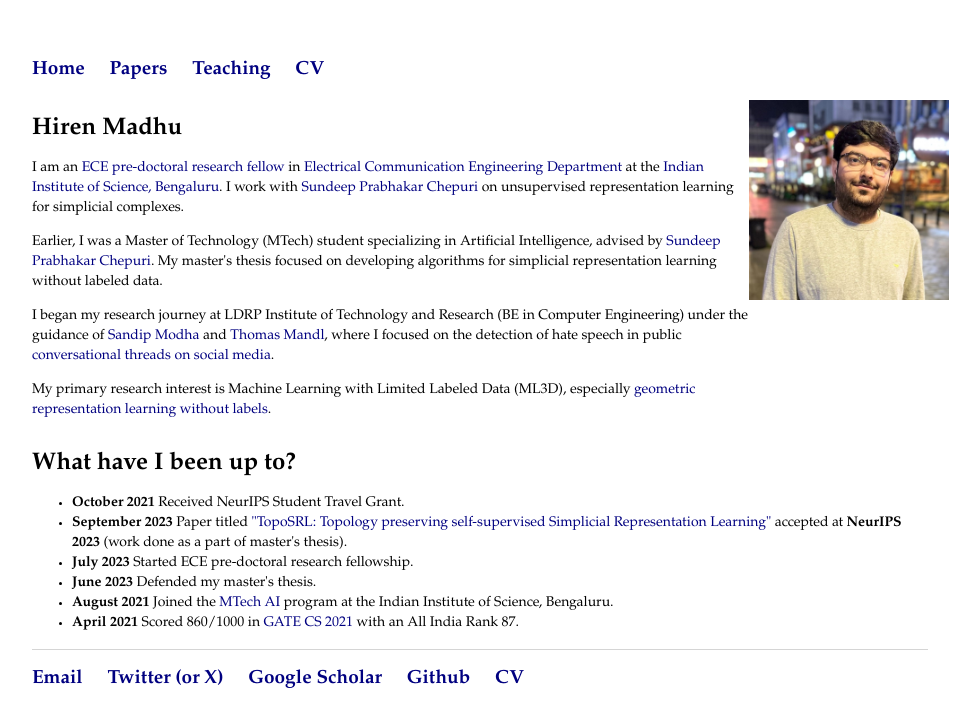
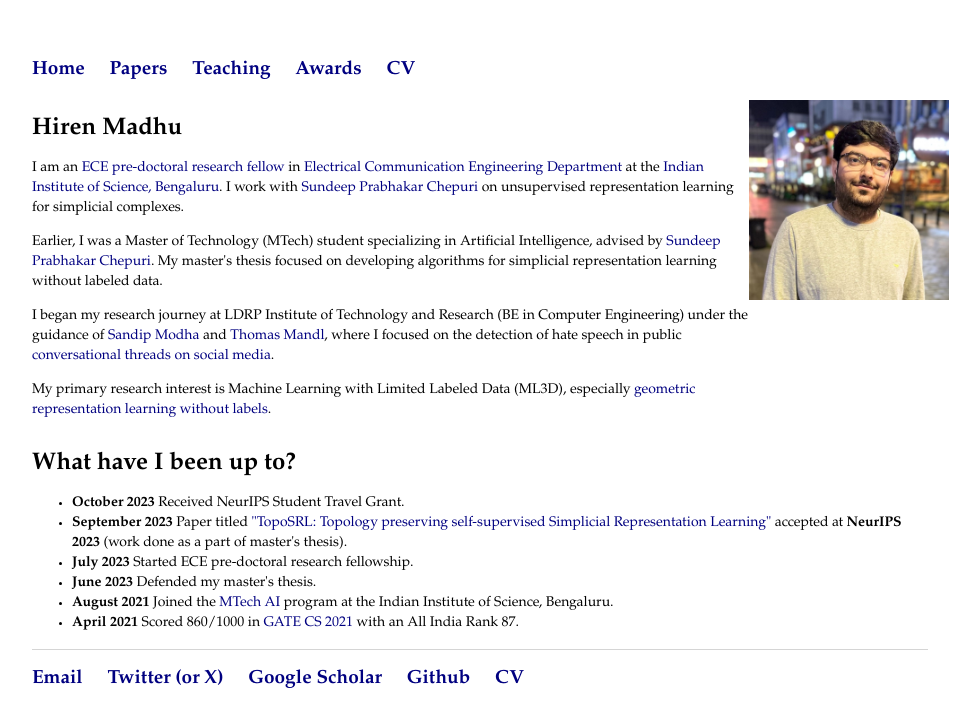
Before and after one commit to HirenMadhu/hirenmadhu.github.io, a Jekyll site: the page built from index.html, in a window 1280 px wide. Shown: the top 727 px of the page, without its empty margins (160-1140 px from the left). Built offline with Jekyll 4.4.1, drawn with Linux system fonts in a browser that asks for light colours.

Commit message:
Updated picture and papers

```diff
--- a/_layouts/default.html
+++ b/_layouts/default.html
@@ -11,6 +11,7 @@
 	        		<li><a href="/">Home</a></li>
 	        		<li><a href="/papers">Papers</a></li>
 				<li><a href="/teaching">Teaching</a></li>
+				<li><a href="/awards">Awards</a></li>
 				<li><a href="https://github.com/HirenMadhu/HirenMadhu.github.io/blob/master/cv/CV.pdf">CV</a></li>
 	    		</ul>
 			</nav>
--- a/index.html
+++ b/index.html
@@ -20,7 +20,7 @@
 <div class="blurb">
 <h1> What have I been up to?</h1>
 <ul>
-<li><b>October 2021</b> Received NeurIPS Student Travel Grant.</li>
+<li><b>October 2023</b> Received NeurIPS Student Travel Grant.</li>
 <li><b>September 2023</b> Paper titled <a href="https://neurips.cc/virtual/2023/poster/72124">"TopoSRL: Topology preserving self-supervised Simplicial Representation Learning"</a> accepted at <b>NeurIPS 2023</b> (work done as a part of master's thesis). </li>
 <li><b>July 2023</b> Started ECE pre-doctoral research fellowship.</li>
 <li><b>June 2023</b> Defended my master's thesis.</li>
```
